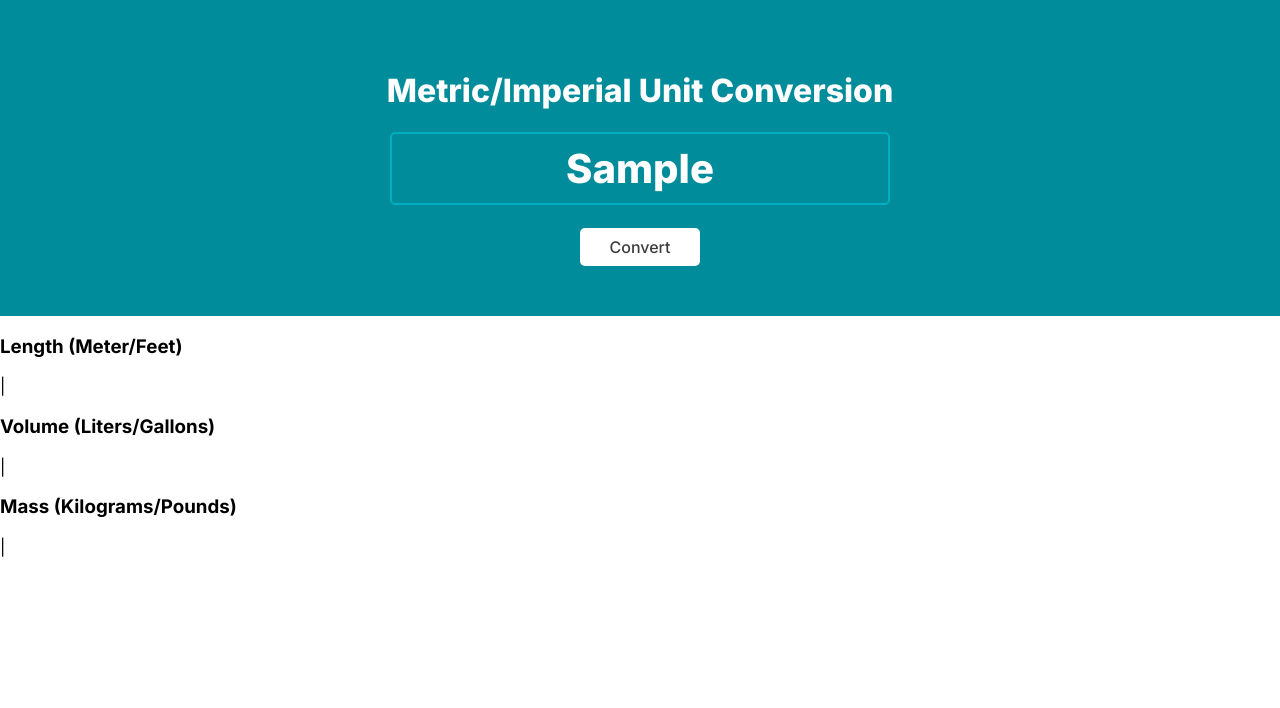
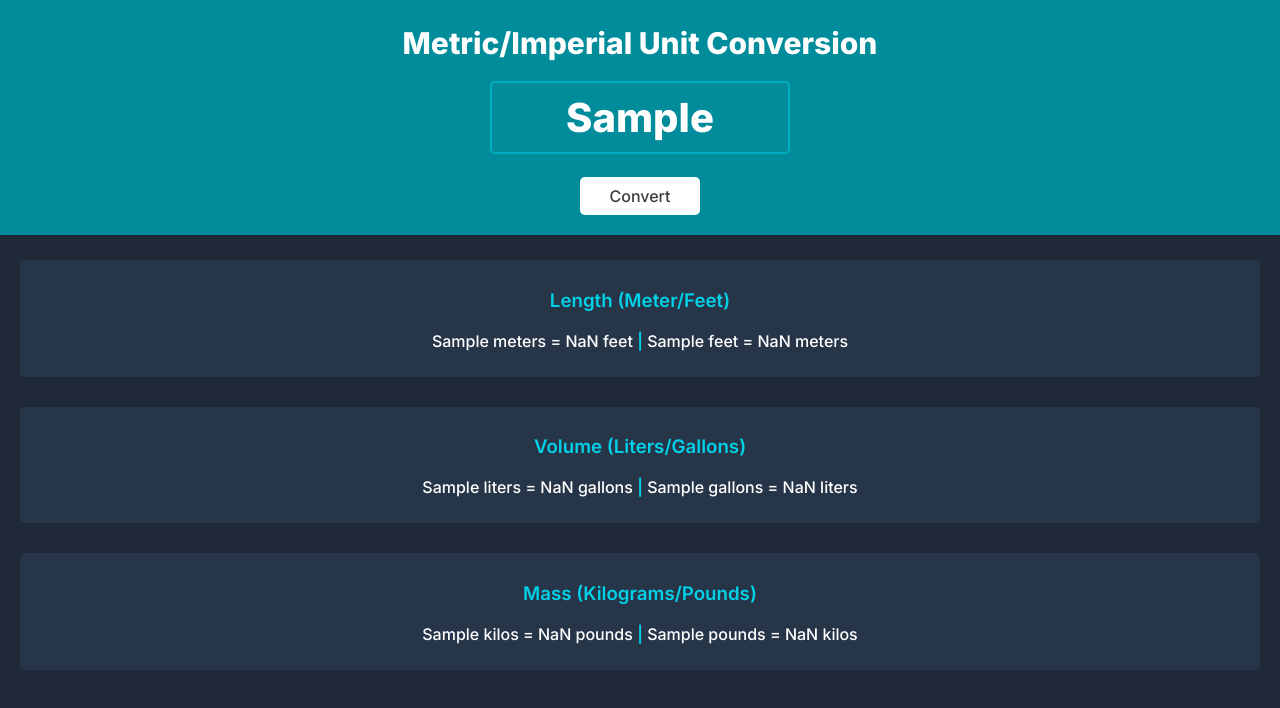
Before and after one commit to JoshuaBernal/Unit-Converter-Browser-Extension, a website built with Vite: page index.html in a window 1280 px wide. Both pictures are taken after typing "Sample" into the empty fields and a click on the button "Convert". Built offline with nearby package versions, Linux system fonts and the light colour scheme.

Commit message:
finished code for version 1

```diff
--- a/index.html
+++ b/index.html
@@ -16,15 +16,15 @@
         <div class="result-area">
             <div class="result-card">
                 <h3>Length (Meter/Feet)</h3>
-                <p id="lenth-result">|</p>
+                <p id="length-result" class="result"><span class="separator">|</span></p>
             </div>
             <div class="result-card">
                 <h3>Volume (Liters/Gallons)</h3>
-                <p id="vol-result">|</p>
+                <p id="vol-result" class="result"><span class="separator">|</span></p>
             </div>
             <div class="result-card">
                 <h3>Mass (Kilograms/Pounds)</h3>
-                <p id="mass-result">|</p>
+                <p id="mass-result" class="result"><span class="separator">|</span></p>
             </div>
         </div>
 
--- a/script.js
+++ b/script.js
@@ -0,0 +1,27 @@
+const numInput = document.getElementById("num-input")
+const convertBtn = document.getElementById("convert-btn")
+const lengthResult = document.getElementById("length-result")
+const volResult = document.getElementById("vol-result")
+const massResult = document.getElementById("mass-result")
+
+/*
+1 meter = 3.281 feet
+1 liter = 0.264 gallon
+1 kilogram = 2.204 pound
+*/
+
+convertBtn.addEventListener("click", function() {
+    const inputVal = numInput.value
+    let meterResult = inputVal / 3.281
+    let feetResult = inputVal * 3.281
+    let literResult = inputVal / 0.264
+    let gallonResult = inputVal * 0.264
+    let kiloResult = inputVal / 2.204
+    let poundResult = inputVal * 2.204
+
+    lengthResult.innerHTML = `${inputVal} meters = ${feetResult.toFixed(3)} feet <span class="separator">|</span> ${inputVal} feet = ${meterResult.toFixed(3)} meters`
+    volResult.innerHTML = `${inputVal} liters = ${gallonResult.toFixed(3)} gallons <span class="separator">|</span> ${inputVal} gallons = ${literResult.toFixed(3)} liters`
+    massResult.innerHTML = `${inputVal} kilos = ${poundResult.toFixed(3)} pounds <span class="separator">|</span> ${inputVal} pounds = ${kiloResult.toFixed(3)} kilos`
+
+    console.log(meterResult, feetResult, literResult, gallonResult, kiloResult, poundResult)
+})
--- a/styles.css
+++ b/styles.css
@@ -1,13 +1,16 @@
 body {
     font-family: "Inter", sans-serif;
     margin: 0;
+    background: #1F2937;
+    min-width: 400px;
 }
 
 .header-area {
     background: #008C9B;
     color: white;
     text-align: center;
-    padding: 50px;
+    padding-top: 5px;
+    padding-bottom: 20px;
     display: flex;
     flex-direction: column;
     align-items: center;
@@ -15,13 +18,14 @@ body {
 
 h1 {
     font-weight: 800;
+    font-size: 30px;
 }
 
 #num-input {
     font-family: "Inter", sans-serif;
     font-weight: 800;
     min-width: 100px;
-    max-width: 500px;
+    max-width: 300px;
     background: #008C9B;
     color: white;
     padding: 10px;
@@ -44,4 +48,39 @@ h1 {
     border-radius: 5px;
     width: 120px;
     margin-top: 23px;
+        transition: background-color 0.2s ease-in 10ms;
 }
+
+#convert-btn:hover {
+    background-color: #DCDCDC;
+}
+
+.result-area {
+    background: #1F2937;
+    display: flex;
+    flex-direction: column;
+    padding: 10px 0;
+}
+
+.result-card {
+    background: #273549;
+    color: #00D1E7;
+    margin: 15px 20px;
+    text-align: center;
+    padding: 10px;
+    border-radius: 5px;
+}
+
+h3 {
+    font-weight: 600;
+}
+
+.result {
+    color: white;
+    font-weight: 500;
+}
+
+.separator {
+    color: #00D1E7;
+    font-weight: 600;
+}
--- /dev/null
+++ b/vite.config.js
@@ -0,0 +1,7 @@
+import {defineConfig} from "vite"
+
+export default defineConfig({
+	plugins: [
+
+	]
+})
```
Also changed, not shown: package.json (added, +14 -0 lines), icon.png (added), manifest.json (added).
